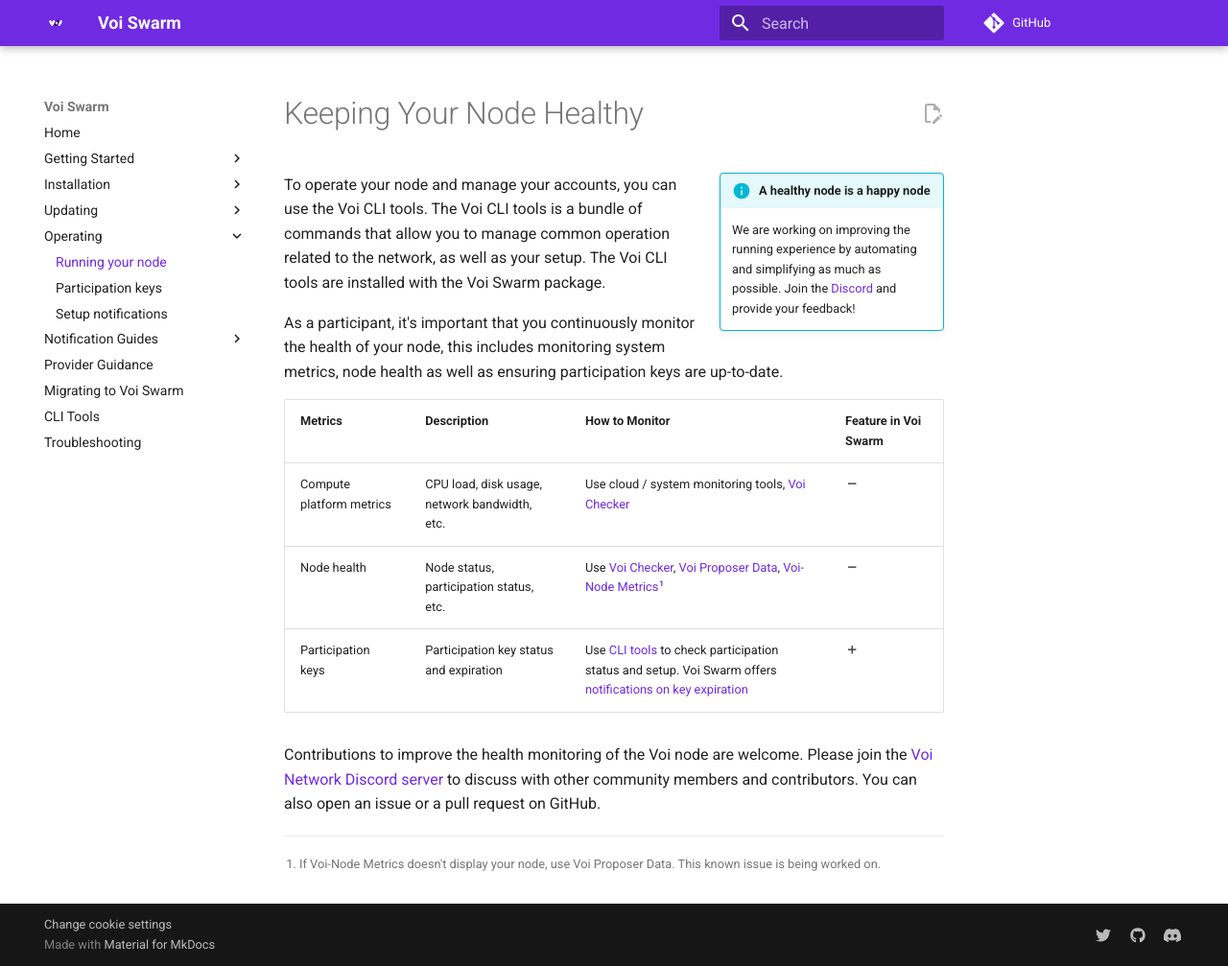
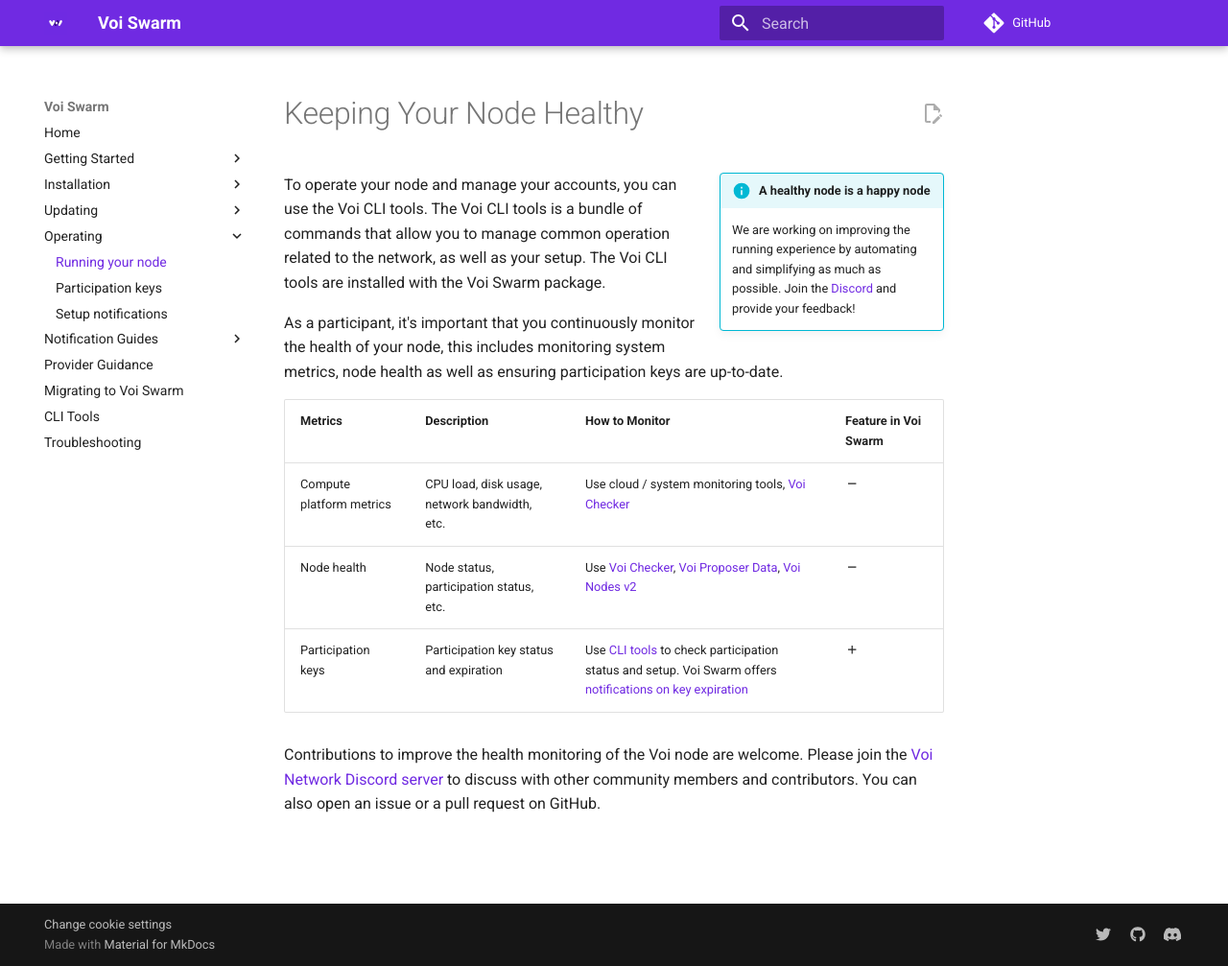
Before and after one commit to VoiNetwork/voi-swarm, an MkDocs documentation site: the page built from docs/operating/running-your-node.md, in a window 1280 px wide and 1007 px high. Shown: the whole window at 96% size. Built offline with MkDocs 1.6.1 and Material for MkDocs 9.7.7, drawn with Linux system fonts in a browser that asks for light colours; comment, search, counter and statistics services are not loaded.

Commit message:
Update Voi Nodes link to refer to v2

```diff
--- a/docs/operating/running-your-node.md
+++ b/docs/operating/running-your-node.md
@@ -11,13 +11,11 @@
 As a participant, it's important that you continuously monitor the health of your node, this includes monitoring system
 metrics, node health as well as ensuring participation keys are up-to-date.
 
-| Metrics                  | Description                                   | How to Monitor                                                                                                                                                                                              | Feature in Voi Swarm |
-|--------------------------|-----------------------------------------------|-------------------------------------------------------------------------------------------------------------------------------------------------------------------------------------------------------------|----------------------|
-| Compute platform metrics | CPU load, disk usage, network bandwidth, etc. | Use cloud / system monitoring tools, [Voi Checker](https://github.com/crypto-morph/voi-checker)                                                                                                             | :material-minus:     |
-| Node health              | Node status, participation status, etc.       | Use [Voi Checker](https://github.com/crypto-morph/voi-checker), [Voi Proposer Data](https://cswenor.github.io/voi-proposer-data/health.html), [Voi-Node Metrics](https://voi-node-info.boeieruurd.com/)[^1] | :material-minus:     |
-| Participation keys       | Participation key status and expiration       | Use [CLI tools](../cli-tools.md) to check participation status and setup. Voi Swarm offers [notifications on key expiration](../setup-notifications)                                                        | :material-plus:      |
+| Metrics                  | Description                                   | How to Monitor                                                                                                                                                                       | Feature in Voi Swarm |
+|--------------------------|-----------------------------------------------|--------------------------------------------------------------------------------------------------------------------------------------------------------------------------------------|----------------------|
+| Compute platform metrics | CPU load, disk usage, network bandwidth, etc. | Use cloud / system monitoring tools, [Voi Checker](https://github.com/crypto-morph/voi-checker)                                                                                      | :material-minus:     |
+| Node health              | Node status, participation status, etc.       | Use [Voi Checker](https://github.com/crypto-morph/voi-checker), [Voi Proposer Data](https://cswenor.github.io/voi-proposer-data/health.html), [Voi Nodes v2](https://voi-nodes.dev/) | :material-minus:     |
+| Participation keys       | Participation key status and expiration       | Use [CLI tools](../cli-tools.md) to check participation status and setup. Voi Swarm offers [notifications on key expiration](../setup-notifications)                                 | :material-plus:      |
 
 Contributions to improve the health monitoring of the Voi node are welcome.
 Please join the [Voi Network Discord server](https://discord.com/invite/vnFbrJrHeW) to discuss with other community members and contributors. You can also open an issue or a pull request on GitHub.
-
-[^1]: If Voi-Node Metrics doesn't display your node, use Voi Proposer Data. This known issue is being worked on.
```
